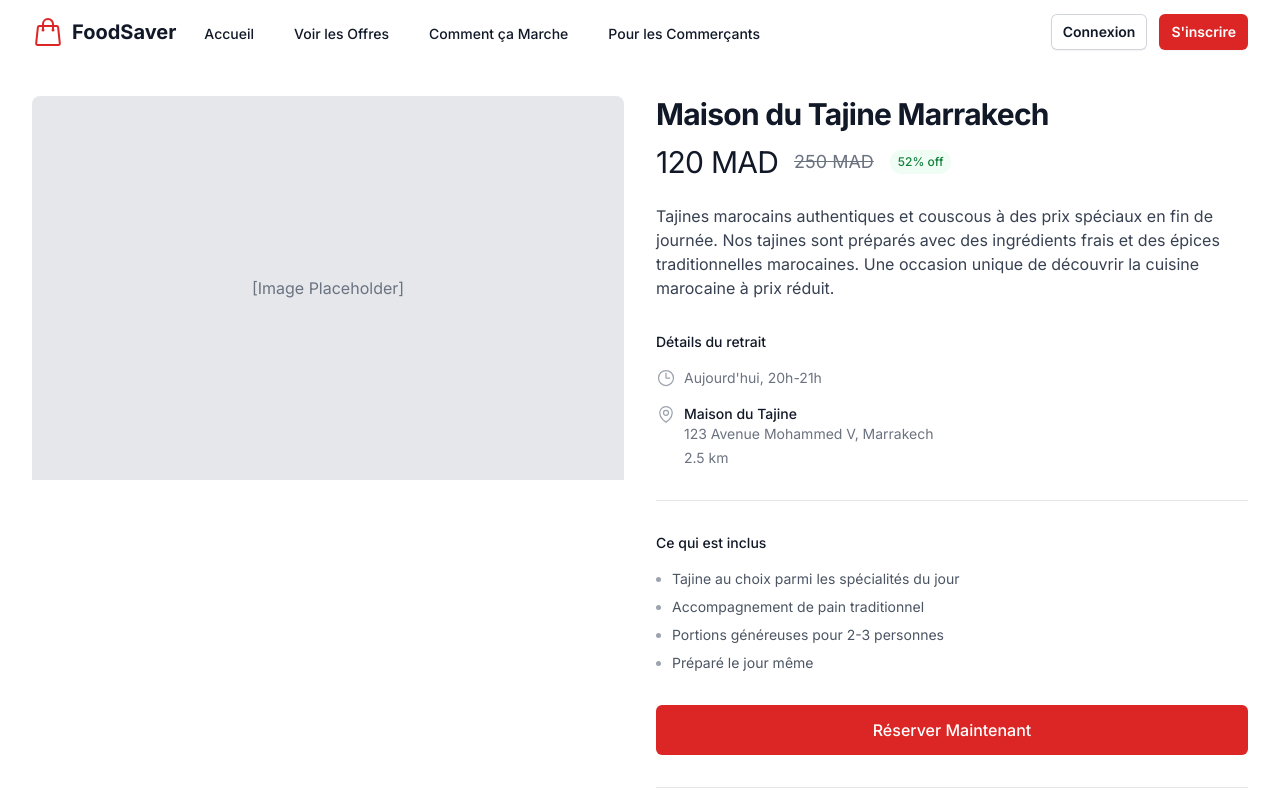
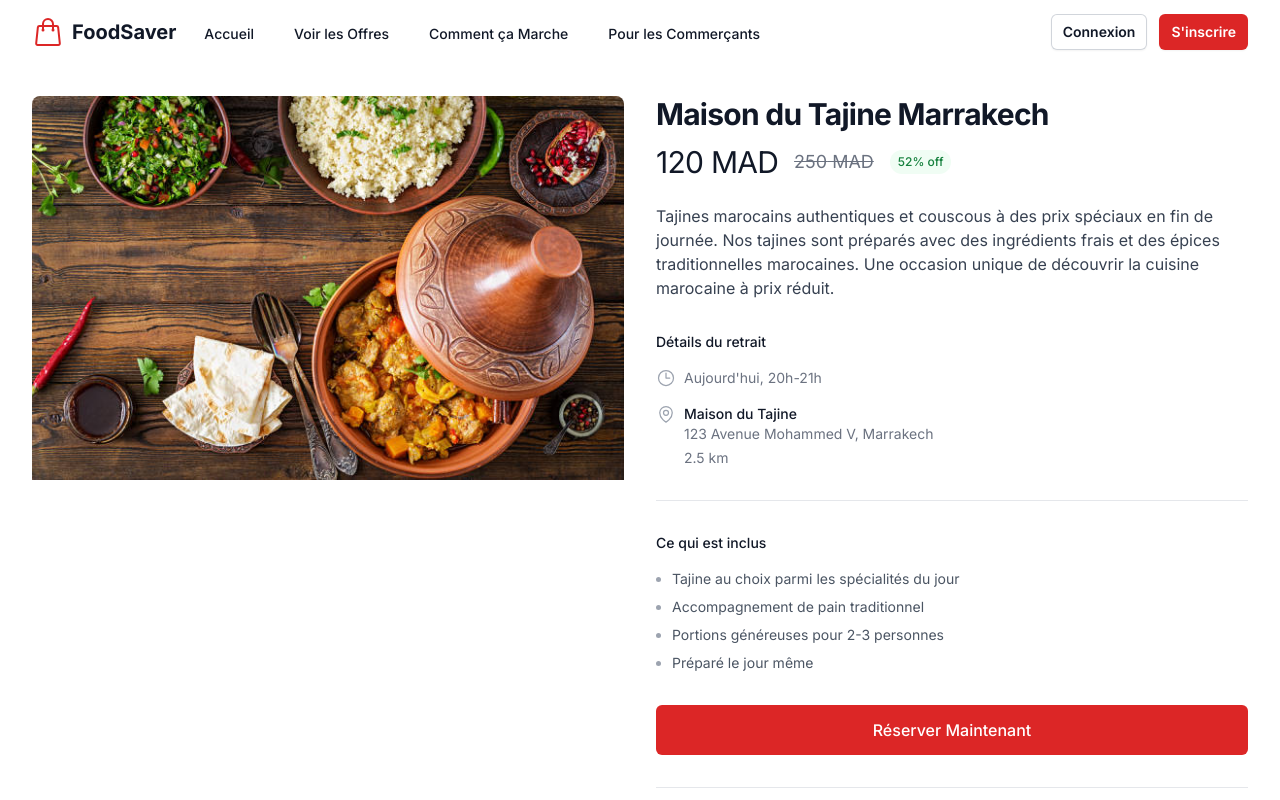
Before and after one commit to omarghannam/ghannameur, a Next.js app: page /deals/1 in a window 1280 px wide. Shown: the top 800 px of the page. Built offline with nearby package versions, Linux system fonts and the light colour scheme.

Commit message:
Fix image display in deal details page

```diff
--- a/app/deals/[id]/page.tsx
+++ b/app/deals/[id]/page.tsx
@@ -3,6 +3,7 @@
 import React from 'react';
 import { useParams } from 'next/navigation';
 import { MapPinIcon, ClockIcon } from '@heroicons/react/24/outline';
+import Image from 'next/image';
 
 // Mock data - in a real app, this would come from an API
 const deals = [
@@ -113,8 +114,14 @@ export default function DealPage() {
         <div className="lg:grid lg:grid-cols-2 lg:gap-x-8">
           {/* Image gallery */}
           <div className="aspect-h-3 aspect-w-4 lg:aspect-h-4 lg:aspect-w-5 sm:overflow-hidden sm:rounded-lg">
-            <div className="h-96 w-full bg-gray-200 flex items-center justify-center text-gray-500">
-              [Image Placeholder]
+            <div className="relative h-96 w-full">
+              <Image
+                src={deal.image}
+                alt={deal.title}
+                fill
+                className="object-cover"
+                priority
+              />
             </div>
           </div>
 
--- /dev/null
+++ b/next.config.js
@@ -0,0 +1,9 @@
+/** @type {import('next').NextConfig} */
+const nextConfig = {
+  images: {
+    domains: ['kifkif.life'],
+    unoptimized: true,
+  },
+}
+
+module.exports = nextConfig
```
